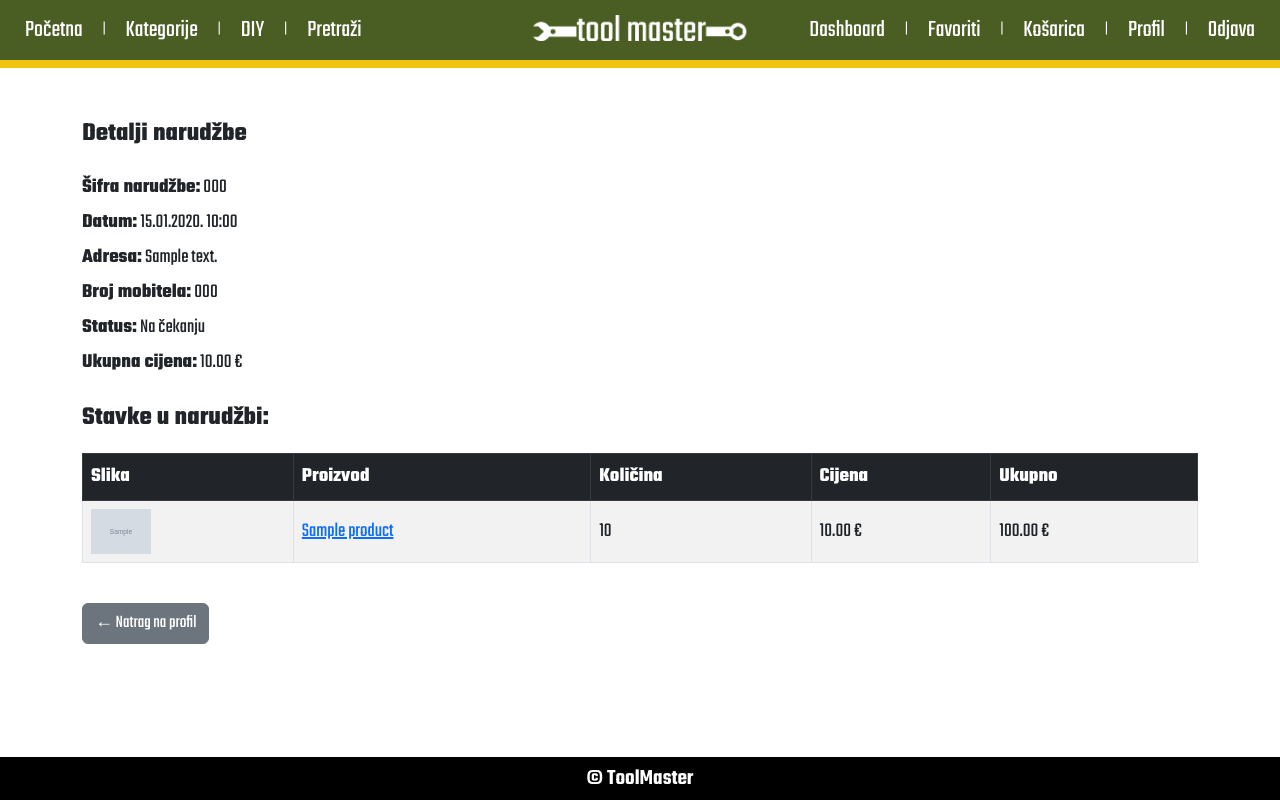
After one commit to bilicfranjo/ToolMaster, a Django app: page /profil/narudzba/1/ in a window 1280 px wide. The commit adds this page. Run offline with Django 5.2, Linux system fonts and the light colour scheme; a user stored in the database is signed in; tables that the repository leaves empty hold one stand-in row (values such as "Sample post"); grey boxes marked "Sample" are stand-in pictures.

Commit message:
Finish profile page and modified order model

```diff
--- a/shop/models.py
+++ b/shop/models.py
@@ -90,6 +90,9 @@ class Order(models.Model):
     created_at = models.DateTimeField(auto_now_add=True)
     total_price = models.DecimalField(max_digits=10, decimal_places=2)
     status = models.CharField(max_length=20, choices=STATUS_CHOICES, default='pending')
+    shipping_address = models.TextField(blank=True)
+    phone = models.CharField(max_length=20, blank=True)
+
 
     def __str__(self):
         return f"{self.code} - {self.user.username}"
--- /dev/null
+++ b/shop/static/shop/css/profile.css
@@ -0,0 +1,57 @@
+/* PROFIL */
+
+.profile-info p,
+.profile-info a,
+.profile-info table {
+    font-size: 20px;
+}
+
+.profile-info .table th {
+    font-weight: 600;
+}
+
+.profile-info .btn {
+    font-size: 18px;
+    padding: 6px 8px;
+}
+
+/* PROFILNA FORMA I PROMJENA LOZINKE */
+
+.profile-edit-container,
+.password-change-container {
+    font-size: 20px;
+}
+
+.password-change-container form label,
+.password-change-container form input,
+.password-change-container form button,
+.password-change-container form a,
+.profile-edit-container form label,
+.profile-edit-container form input,
+.profile-edit-container form button,
+.profile-edit-container form a {
+    font-size: 20px;
+}
+
+
+/* DETALJI NARUDŽBE KORISNIKA */
+.user-order-detail {
+    font-size: 20px;
+}
+
+.user-order-detail h2,
+.user-order-detail h4 {
+    font-size: 26px;
+    font-weight: bold;
+    margin-bottom: 20px;
+}
+
+.user-order-detail p {
+    font-size: 20px;
+    margin-bottom: 5px;
+}
+
+.user-order-detail .btn {
+    font-size: 18px;
+    padding: 6px 12px;
+}
--- a/shop/static/shop/css/styles.css
+++ b/shop/static/shop/css/styles.css
@@ -592,13 +592,3 @@ button {
 .contact-info .contact-text {
     font-size: 26px;
 }
-
-/* Profil */
-
-.profile-info p {
-    font-size: 20px;
-}
-
-.profile-info a {
-    font-size: 20px;
-}
--- /dev/null
+++ b/shop/templates/shop/order_detail_user.html
@@ -0,0 +1,57 @@
+{% extends 'shop/base.html' %}
+{% load static %}
+
+{% block extra_css %}
+<link rel="stylesheet" href="{% static 'shop/css/profile.css' %}">
+{% endblock %}
+
+
+{% block content %}
+<div class="container py-5 user-order-detail">
+    <h2 class="mb-4">Detalji narudžbe</h2>
+
+    <div class="mb-4 order-detail-info">
+        <p><strong>Šifra narudžbe:</strong> {{ order.code }}</p>
+        <p><strong>Datum:</strong> {{ order.created_at|date:"d.m.Y. H:i" }}</p>
+        <p><strong>Adresa:</strong> {{ order.shipping_address|default:"-" }}</p>
+        <p><strong>Broj mobitela:</strong> {{ order.phone|default:"-" }}</p>
+        <p><strong>Status:</strong> {{ order.get_status_display }}</p>
+        <p><strong>Ukupna cijena:</strong> {{ order.total_price|floatformat:2 }} €</p>
+    </div>
+
+    <h4>Stavke u narudžbi:</h4>
+    <table class="table table-bordered table-striped align-middle mt-3">
+        <thead class="table-dark">
+            <tr>
+                <th>Slika</th>
+                <th>Proizvod</th>
+                <th>Količina</th>
+                <th>Cijena</th>
+                <th>Ukupno</th>
+            </tr>
+        </thead>
+        <tbody>
+            {% for item in order.items.all %}
+            <tr>
+                <td>
+                    {% if item.product.image %}
+                        <img src="{{ item.product.image.url }}" alt="{{ item.product.name }}" width="60">
+                    {% else %}
+                        <span class="text-muted">Nema slike</span>
+                    {% endif %}
+                </td>
+                <td>
+                    {# <a href="{% url 'product_detail' item.product.slug %}">{{ item.product.name }}</a> #}
+                    <a href="#">{{ item.product.name }}</a>
+                </td>
+                <td>{{ item.quantity }}</td>
+                <td>{{ item.price|floatformat:2 }} €</td>
+                <td>{{ item.total|floatformat:2 }} €</td>
+            </tr>
+            {% endfor %}
+        </tbody>
+    </table>
+
+    <a href="{% url 'user_profile' %}" class="btn btn-secondary mt-4">← Natrag na profil</a>
+</div>
+{% endblock %}
--- a/shop/urls.py
+++ b/shop/urls.py
@@ -9,7 +9,8 @@ from .views import (home_view, register_view, login_view,
                     admin_banner_delete, admin_category_list, admin_category_create,
                     admin_category_edit, admin_category_delete, get_attributes_for_category,
                     admin_user_list, admin_user_delete, toggle_user_staff_status,
-                    admin_order_list, admin_order_detail, profile_view, profile_edit_view)
+                    admin_order_list, admin_order_detail, profile_view, profile_edit_view,
+                    user_order_detail)
 
 urlpatterns = [
     path('', home_view, name="home"),
@@ -44,5 +45,6 @@ urlpatterns = [
     path('profil/', profile_view, name='user_profile'),
     path('profil/uredi/', profile_edit_view, name='user_profile_edit'),
     path('profil/promijeni-lozinku/', auth_views.PasswordChangeView.as_view(template_name='shop/password_change.html'), name='password_change'),
-path('profil/promijeni-lozinku/gotovo/', auth_views.PasswordChangeDoneView.as_view(template_name='shop/password_change_done.html'), name='password_change_done'),
+    path('profil/promijeni-lozinku/gotovo/', auth_views.PasswordChangeDoneView.as_view(template_name='shop/password_change_done.html'), name='password_change_done'),
+    path('profil/narudzba/<int:pk>/', user_order_detail, name='user_order_detail'),
 ]
--- a/shop/views.py
+++ b/shop/views.py
@@ -47,6 +47,11 @@ def profile_edit_view(request):
         form = ProfileUpdateForm(instance=request.user, profile=profile)
 
     return render(request, 'shop/profile_edit.html', {'form': form})
+
+@login_required
+def user_order_detail(request, pk):
+    order = get_object_or_404(Order, pk=pk, user=request.user)
+    return render(request, 'shop/order_detail_user.html', {'order': order})
 
 
 # Autentikacija
@@ -359,6 +364,13 @@ def admin_order_list(request):
 
 @staff_member_required
 def admin_order_detail(request, pk):
-    from .models import Order
     order = get_object_or_404(Order, pk=pk)
+
+    if request.method == "POST":
+        new_status = request.POST.get("status")
+        if new_status in dict(Order.STATUS_CHOICES):
+            order.status = new_status
+            order.save()
+            return redirect('admin_order_detail', pk=pk)
+
     return render(request, 'shop/dashboard/order_detail_dashboard.html', {'order': order})
```
Also changed, not shown: shop/static/shop/css/dashboard.css (+17 -0 lines), shop/templates/shop/dashboard/order_detail_dashboard.html (+18 -3 lines), shop/templates/shop/password_change.html (+7 -1 lines), shop/templates/shop/password_change_done.html (+7 -1 lines), shop/templates/shop/profile.html (+7 -1 lines), shop/templates/shop/profile_edit.html (+6 -1 lines), shop/migrations/0013_order_phone_order_shipping_address.py (added).
